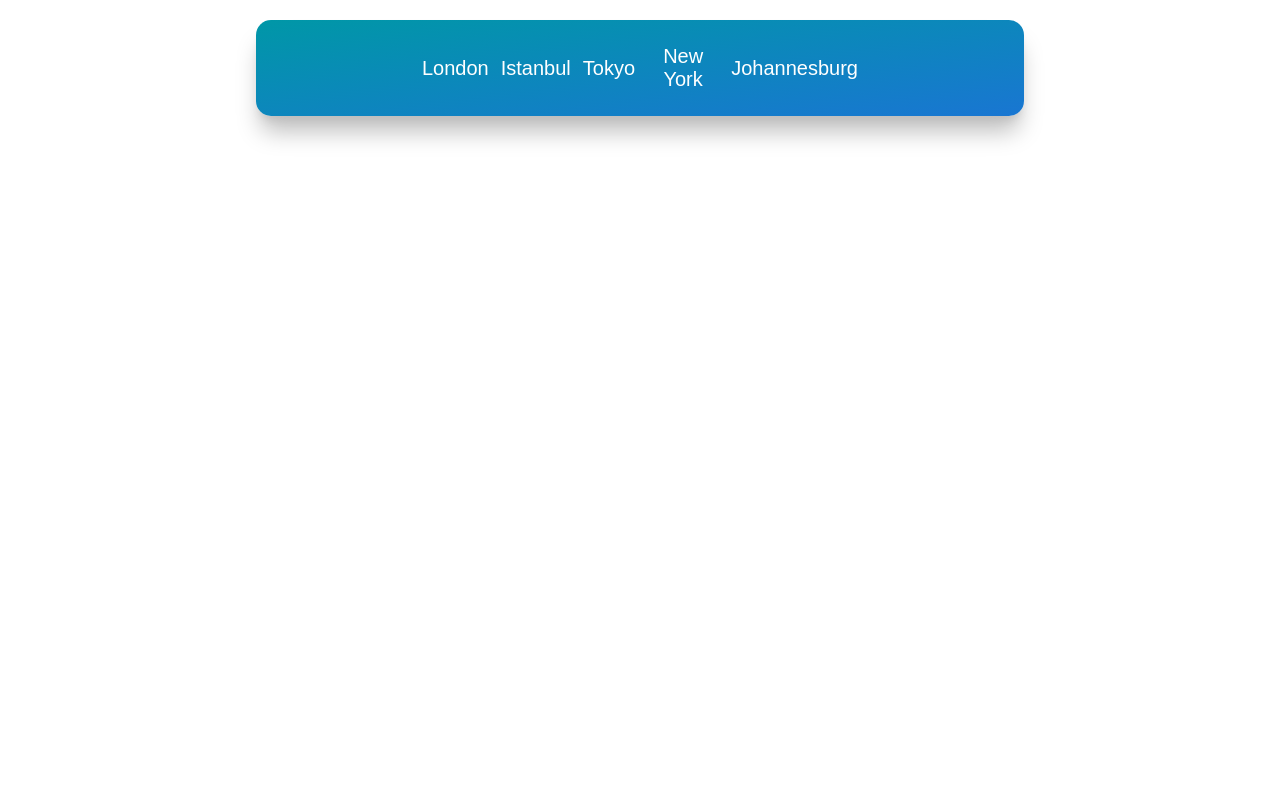
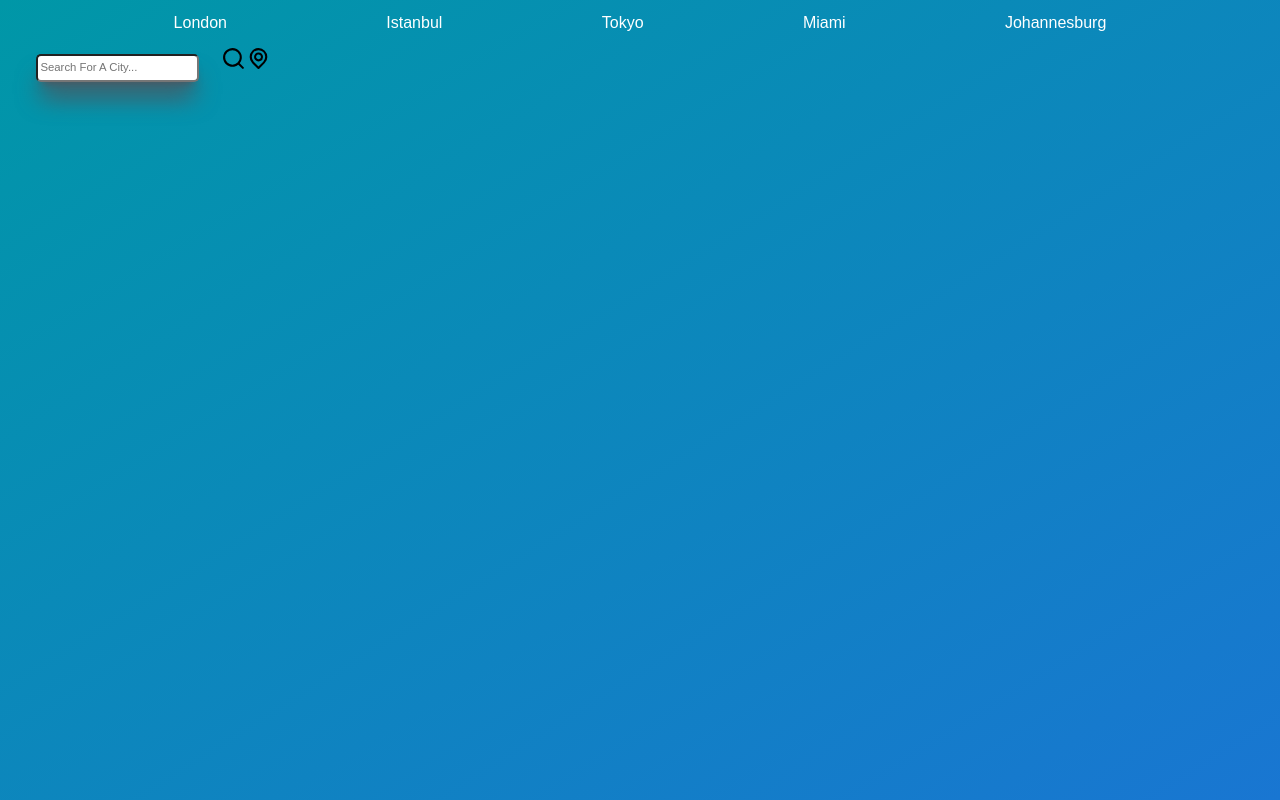
Before and after one commit to BektasTu/capstone-project, a React (Create React App) app: page / in a window 1280 px wide. Built offline with nearby package versions, Linux system fonts and the light colour scheme; no server answers.

Commit message:
Search Bar -added a search bar -added a search button -added a location button -fixed some styling issues

```diff
--- a/src/App.js
+++ b/src/App.js
@@ -1,6 +1,7 @@
 import { useEffect, useState } from "react";
 import styled from "styled-components";
 import CityButtons from "./components/button/CityButtons";
+import SearchBar from "./components/searchbar/SearchBar";
 
 function App() {
   const [state, setState] = useState({ topic: "" });
@@ -15,27 +16,18 @@ function App() {
     }
   }, []);
   return (
-    <Header>
+    <Content>
       <CityButtons />
-    </Header>
+      <SearchBar />
+    </Content>
   );
 }
 
-const Header = styled.div`
-  display: flex;
-  justify-content: center;
-  margin-left: auto;
-  margin-right: auto;
-  max-width: 768px;
-  margin-top: 1rem;
-  padding-top: 1.2rem;
-  padding-bottom: 1.2rem;
-  padding-left: 8rem;
-  padding-right: 8rem;
+const Content = styled.main`
+  width: 100vw;
+  padding: 1rem;
   background-image: linear-gradient(to bottom right, #0097a7, #1976d2);
-  height: fit-content;
-  box-shadow: 0 20px 25px -5px #bdbdbd, 0 8px 10px -6px #bdbdbd;
-  border-radius: 15px;
+  height: 100vh;
 `;
 
 export default App;
--- a/src/GlobalStyle.js
+++ b/src/GlobalStyle.js
@@ -1,6 +1,7 @@
 import { createGlobalStyle } from "styled-components";
 import NotoSans from "./fonts/noto-sans-v27-latin-regular.woff";
 import NotoSans2 from "./fonts/noto-sans-v27-latin-regular.woff2";
+import px2vw from "./utils/px2vw";
 
 const GlobalStyle = createGlobalStyle`
   @font-face {
@@ -9,9 +10,21 @@ const GlobalStyle = createGlobalStyle`
         url(${NotoSans}) format('woff');
   }
   * {
+    margin: 0;
+    padding: 0;
     box-sizing: border-box;
-    font-size: calc(15px + 0.390625vw);
   }
+  :root {
+      font-size: ${px2vw(24)};
+
+      @media (min-width: 768px) {
+        font-size: ${px2vw(18)};
+      }
+
+      @media (min-width: 1024px) {
+        font-size: ${px2vw(16)};
+      }
+    }
 
   body {
     margin: 0;
--- a/src/components/button/CityButtons.js
+++ b/src/components/button/CityButtons.js
@@ -17,7 +17,7 @@ function CityButtons({ setQuery }) {
     },
     {
       id: 4,
-      title: "New York",
+      title: "Miami",
     },
     {
       id: 5,
@@ -26,21 +26,25 @@ function CityButtons({ setQuery }) {
   ];
 
   return (
-    <>
+    <ButtonPosition>
       {cities.map((city) => (
         <Button key={city.id} onClick={() => setQuery({ q: city.title })}>
           {city.title}
         </Button>
       ))}
-    </>
+    </ButtonPosition>
   );
 }
 
+const ButtonPosition = styled.div`
+  position: relative;
+  display: flex;
+  justify-content: space-evenly;
+`;
+
 const Button = styled.button`
-  display: flex;
-  align-items: center;
-  justify-content: space-around;
   color: white;
+  font-size: medium;
   background-color: transparent;
   border: unset;
 `;
--- /dev/null
+++ b/src/components/searchbar/SearchBar.js
@@ -0,0 +1,29 @@
+import React from "react";
+import styled from "styled-components";
+import { UilSearch, UilLocationPoint } from "@iconscout/react-unicons";
+
+function SearchBar() {
+  return (
+    <>
+      <Search type="text" placeholder="search for a city..." />
+      <UilSearch size={25} />
+      <UilLocationPoint size={25} />
+    </>
+  );
+}
+
+const Search = styled.input`
+  margin: 1.5rem;
+  font-size: 0.8rem;
+  line-height: 1.3rem;
+  border-radius: 5px;
+  font-weight: 300;
+  padding: 0.2rem;
+  box-shadow: 0 20px 25px -5px #52525b, 0 8px 10px -6px #52525b;
+  text-transform: capitalize;
+  &:focus {
+    outline: none;
+  }
+`;
+
+export default SearchBar;
--- /dev/null
+++ b/src/utils/px2vw.js
@@ -0,0 +1,3 @@
+const px2vw = (size, width = 1440) => `${(size / width) * 100}vw`;
+
+export default px2vw;
```
Also changed, not shown: src/components/counter/Counter.js (deleted, +0 -29 lines), 1 other file (tests, documents, lock files or other folders).
